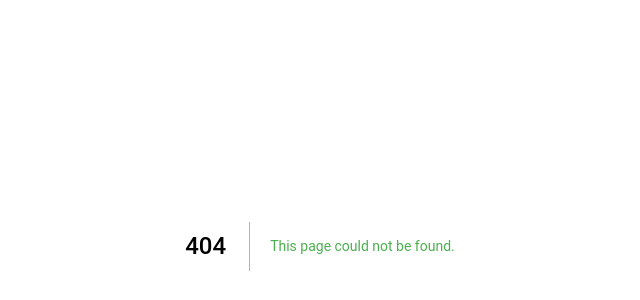
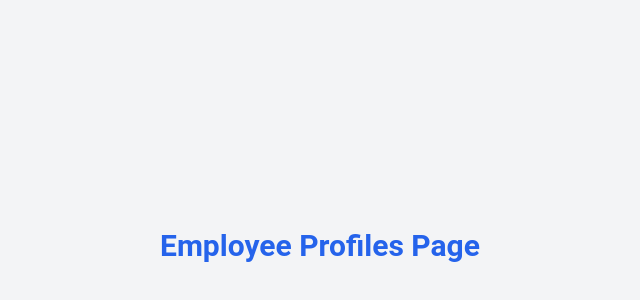
Before and after one commit to bananaNuggets75/talent-hub, a Next.js app: page /employee-profile in a window 1280 px wide. Before the commit this address had no page. Shown: the part 154-454 px from the top of the page, without its empty margins (320-960 px from the left). Built offline with nearby package versions, Linux system fonts and the light colour scheme.

Commit message:
initial-layout

```diff
--- /dev/null
+++ b/app/employee-profile/page.tsx
@@ -0,0 +1,7 @@
+export default function EmployeeProfile() {
+    return (
+      <div className="min-h-screen flex items-center justify-center bg-gray-100">
+        <h1 className="text-3xl font-bold text-blue-600">Employee Profiles Page</h1>
+      </div>
+    );
+  }
```
